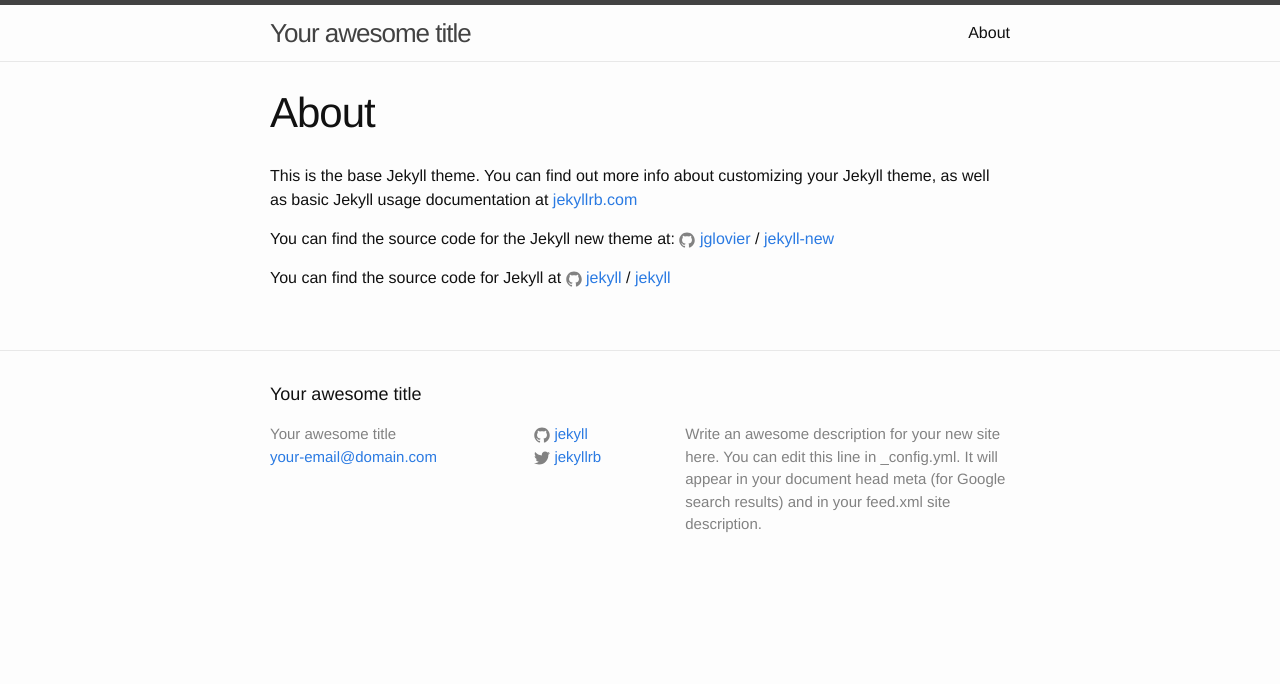
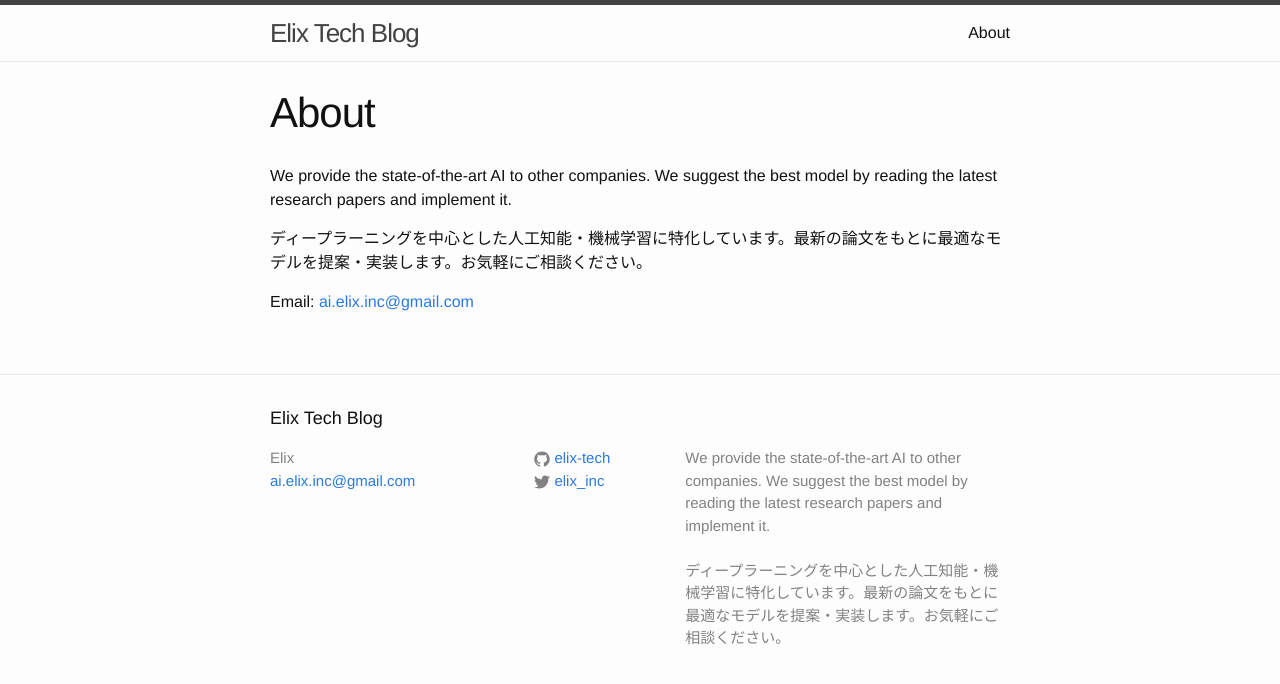
Before and after one commit to elix-tech/elix-tech.github.io, a Jekyll site: the page built from about.md, in a window 1280 px wide. Shown: the top 684 px of the page. Built offline with Jekyll 4.4.1, drawn with Linux system fonts in a browser that asks for light colours.

Commit message:
add post

```diff
--- a/_config.yml
+++ b/_config.yml
@@ -6,16 +6,16 @@
 # 'jekyll serve'. If you change this file, please restart the server process.
 
 # Site settings
-title: Your awesome title
-email: your-email@domain.com
+company: Elix
+title: Elix Tech Blog
+email: ai.elix.inc@gmail.com
 description: > # this means to ignore newlines until "baseurl:"
-  Write an awesome description for your new site here. You can edit this
-  line in _config.yml. It will appear in your document head meta (for
-  Google search results) and in your feed.xml site description.
+ We provide the state-of-the-art AI to other companies. We suggest the best model by reading the latest research papers and implement it.<br><br>
+ ディープラーニングを中心とした人工知能・機械学習に特化しています。最新の論文をもとに最適なモデルを提案・実装します。お気軽にご相談ください。
 baseurl: "" # the subpath of your site, e.g. /blog
 url: "http://yourdomain.com" # the base hostname & protocol for your site
-twitter_username: jekyllrb
-github_username:  jekyll
+twitter_username: elix_inc
+github_username:  elix-tech
 
 # Build settings
 markdown: kramdown
--- a/_includes/footer.html
+++ b/_includes/footer.html
@@ -7,7 +7,7 @@
     <div class="footer-col-wrapper">
       <div class="footer-col footer-col-1">
         <ul class="contact-list">
-          <li>{{ site.title }}</li>
+          <li>{{ site.company }}</li>
           <li><a href="mailto:{{ site.email }}">{{ site.email }}</a></li>
         </ul>
       </div>
--- a/_posts/2016-05-17-welcome-to-jekyll.markdown
+++ b/_posts/2016-05-17-kaggle-facial-keypoints-ja.markdown
@@ -1,8 +1,8 @@
 ---
 layout: post
-title:  "Welcome to Jekyll!"
+title:  "Kaggle Facial Keypoints DetectionをKerasで実装"
 date:   2016-05-17 17:09:20 -0700
-categories: jekyll update
+categories: ja
 ---
 You’ll find this post in your `_posts` directory. Go ahead and edit it and re-build the site to see your changes. You can rebuild the site in many different ways, but the most common way is to run `jekyll serve`, which launches a web server and auto-regenerates your site when a file is updated.
 
--- a/about.md
+++ b/about.md
@@ -4,12 +4,8 @@
 permalink: /about/
 ---
 
-This is the base Jekyll theme. You can find out more info about customizing your Jekyll theme, as well as basic Jekyll usage documentation at [jekyllrb.com](http://jekyllrb.com/)
+We provide the state-of-the-art AI to other companies. We suggest the best model by reading the latest research papers and implement it.
 
-You can find the source code for the Jekyll new theme at:
-{% include icon-github.html username="jglovier" %} /
-[jekyll-new](https://github.com/jglovier/jekyll-new)
+ディープラーニングを中心とした人工知能・機械学習に特化しています。最新の論文をもとに最適なモデルを提案・実装します。お気軽にご相談ください。
 
-You can find the source code for Jekyll at
-{% include icon-github.html username="jekyll" %} /
-[jekyll](https://github.com/jekyll/jekyll)
+Email: [ai.elix.inc@gmail.com](mailto:ai.elix.inc@gmail.com)
--- a/index.html
+++ b/index.html
@@ -4,7 +4,7 @@
 
 <div class="home">
 
-  <h1 class="page-heading">Posts</h1>
+  <h1 class="page-heading"></h1>
 
   <ul class="post-list">
     {% for post in site.posts %}
@@ -18,6 +18,4 @@
     {% endfor %}
   </ul>
 
-  <p class="rss-subscribe">subscribe <a href="{{ "/feed.xml" | prepend: site.baseurl }}">via RSS</a></p>
-
 </div>
```
